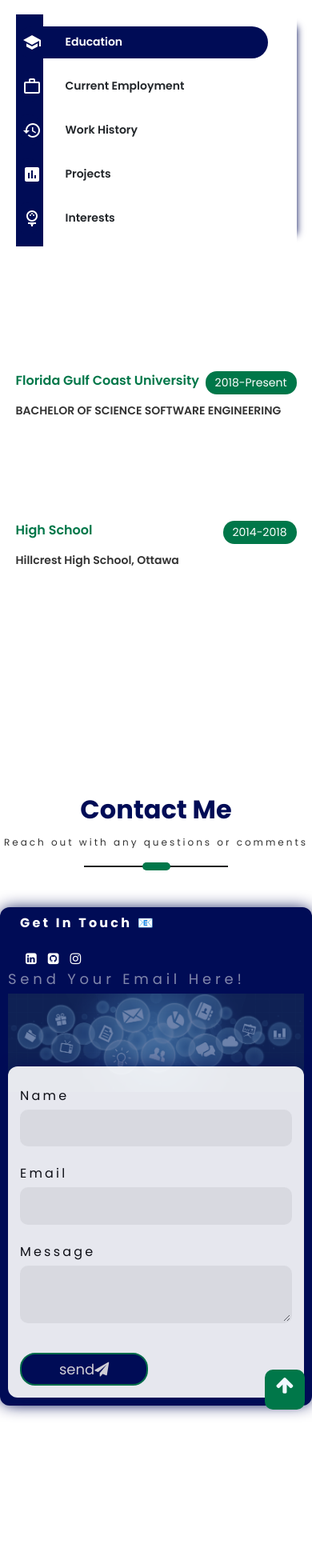
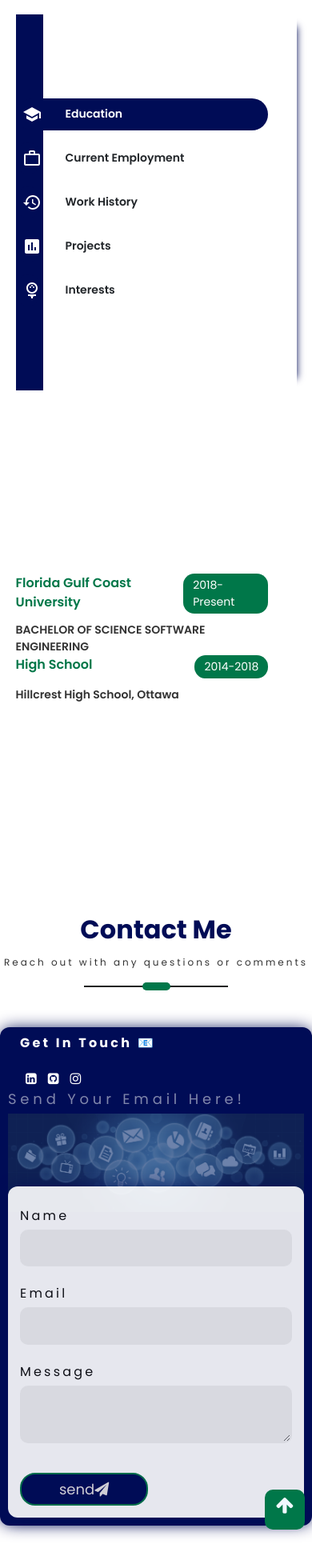
Before and after one commit to hyerxa/Portfolio_Website, a React (Create React App) app in the folder client/: page / in a window 390 px wide. Shown: the part 2644-4604 px from the top of the page at 80% size. Before the commit the page ends 4476 px from the top, so only its background shows below. Built offline with nearby package versions, Linux system fonts and the light colour scheme; a web font is replaced by a local one.

Commit message:
changes to resume responsiveness

```diff
--- a/client/src/App.css
+++ b/client/src/App.css
@@ -19,4 +19,6 @@
     --loader-color: #0CBFAE;
     --fgcu-blue: #002D72;
     --fgcu-green: #007749;
+    --resume-height: 500px;
+    --two-resume-height: 1000px;
 }
--- a/client/src/PortfolioContainer/Resume/Resume.css
+++ b/client/src/PortfolioContainer/Resume/Resume.css
@@ -9,9 +9,17 @@
 
 .resume-card {
     display: flex;
-    height: 500px;
+    height: var(--resume-height);
     width: 1000px;
     /* margin: 80px 0; */
+}
+
+.resume-item {
+    display: flex;
+    height: var(--resume-height);
+    flex-direction: column;
+    justify-content: space-evenly;
+    width: 100%;
 }
 
 .resume-bullets {
@@ -96,7 +104,6 @@
     display: flex;
     flex-direction: column;
     justify-content: space-evenly;
-    height: 500px;
     width: 100%;
 }
 
@@ -190,10 +197,23 @@
 @media only screen and (max-width: 1110px) {
     .resume-card {
         width: 880px;
+        height: var(--two-resume-height);
+    }
+
+    .resume-bullets {
+        width: 880px;
+        height: var(--resume-height);
+    }
+
+    .resume-item {
+        width: 880px;
+        height: var(--resume-height);
     }
 
     .resume-bullet-details {
         padding: 0 0 0 70px;
+        width: 880px;
+        height: var(--resume-height);
     }
 }
 
@@ -210,7 +230,15 @@
     }
 
     .resume-card {
-        height: fit-content;
+        height: var(--two-resume-height);
+        display: flex;
+        flex-direction: column;
+        margin: 30px 0;
+        align-items: center;
+        width: 90%;
+    }
+
+    .resume-item {
         display: flex;
         flex-direction: column;
         margin: 30px 0;
@@ -219,7 +247,6 @@
     }
 
     .resume-bullet-details {
-        height: 500px;
         padding: 0;
         width: fit-content;
     }
--- a/client/src/PortfolioContainer/Resume/Resume.js
+++ b/client/src/PortfolioContainer/Resume/Resume.js
@@ -56,6 +56,9 @@ const Resume = (props) => {
         { label: "Interests", logoSrc: <SportsGolfIcon className="bullet-logo"/> },
     ];
 
+    /* Array for id's*/
+    const idArray = ["Education", "Current Employment", "Work Experience", "Projects", "Interests"]
+
     const projectsDetails = [
         {
             title: "Senior Design Project - Auto Test Fixture ",
@@ -83,7 +86,8 @@ const Resume = (props) => {
     ];
 
     const resumeDetails = [
-        <div className="resume-screen-container" key="education">
+        <div className="resume-item" key="education">
+            <div className="resume-screen-container" key="education" id="Education">
                 <ResumeHeading
                     heading={"Florida Gulf Coast University"}
                     subHeading={"BACHELOR OF SCIENCE SOFTWARE ENGINEERING"}
@@ -96,10 +100,12 @@ const Resume = (props) => {
                     fromDate={"2014"}
                     toDate={"2018"}
                 />
+            </div>
         </div>,
 
         /* CURRENT EMPLOYMENT */
-        <div className="resume-screen-container" key="current-employment">
+        <div className="resume-item" key="current-employment">
+            <div className="resume-screen-container" key="current-employment" id="Current Employment">
                 <div className="experience-container">
                     <ResumeHeading
                         heading={"Helux Systems, INC"}
@@ -145,10 +151,12 @@ const Resume = (props) => {
                         </span>
                     </div>
                 </div>
+                </div>
             </div>,
 
         /* WORK EXPERIENCE */
-        <div className="resume-screen-container" key="work-experience">
+        <div className='resume-item' key="work-experience">
+            <div className="resume-screen-container" key="work-experience" id="Work Experience">
                 <div className="experience-container">
                     <ResumeHeading
                         heading={"Bell Canada"}
@@ -218,10 +226,12 @@ const Resume = (props) => {
                         <br />
                     </div>
                 </div>
+                </div>
             </div>,
 
         /* PROJECTS */
-        <div className="resume-screen-container" key="projects">
+        <div className="resume-item" key="projects">
+            <div className="resume-screen-container" key="projects" id="Projects">
                 {projectsDetails.map((projectsDetails, index) => (
                     <ResumeHeading
                         key={index}
@@ -232,10 +242,12 @@ const Resume = (props) => {
                         toDate={projectsDetails.duration.toDate}
                     />
                 ))}
+            </div>
         </div>,
 
         /* Interests */
-        <div className="resume-screen-container" key="interests">
+        <div className="resume-item" key="interests">
+            <div className="resume-screen-container" key="interests" id="Interests">
                 <ResumeHeading
                     heading="Golf"
                     description="I am an NCAA Division 1 Golfer, with several acolades including 2020 ASUN All-Academic Team, Champion of the 2021 Pat Bradley Invite, and co-captain of my team."
@@ -248,11 +260,24 @@ const Resume = (props) => {
                     heading="Traveling"
                     description="I thrive in exploring the world and all the different cultures, food, and history traveling has to offer."
                 />
+            </div>
         </div>,
     ];
 
     const handleCarousal = (index) => {
-        let offsetHeight = 500;
+        let tallestDiv = 0;
+        idArray.forEach((id, i) => {
+            console.log(id);
+            if (document.getElementById(id).offsetHeight > tallestDiv) {
+                tallestDiv = document.getElementById(id).offsetHeight;
+                console.log(id + " is now the tallest div with a height of " + tallestDiv);
+            }
+
+        })
+        let offsetHeight = tallestDiv;
+        let root = document.documentElement;
+        root.style.setProperty('--resume-height', tallestDiv + "px");
+        root.style.setProperty('--two-resume-height', tallestDiv*2 + "px");
 
         let newCarousalOffset = {
             style: { transform: "translateY(" + index * offsetHeight * -1 + "px)" },
```
Lines whose indentation alone changed are shown as unchanged.
